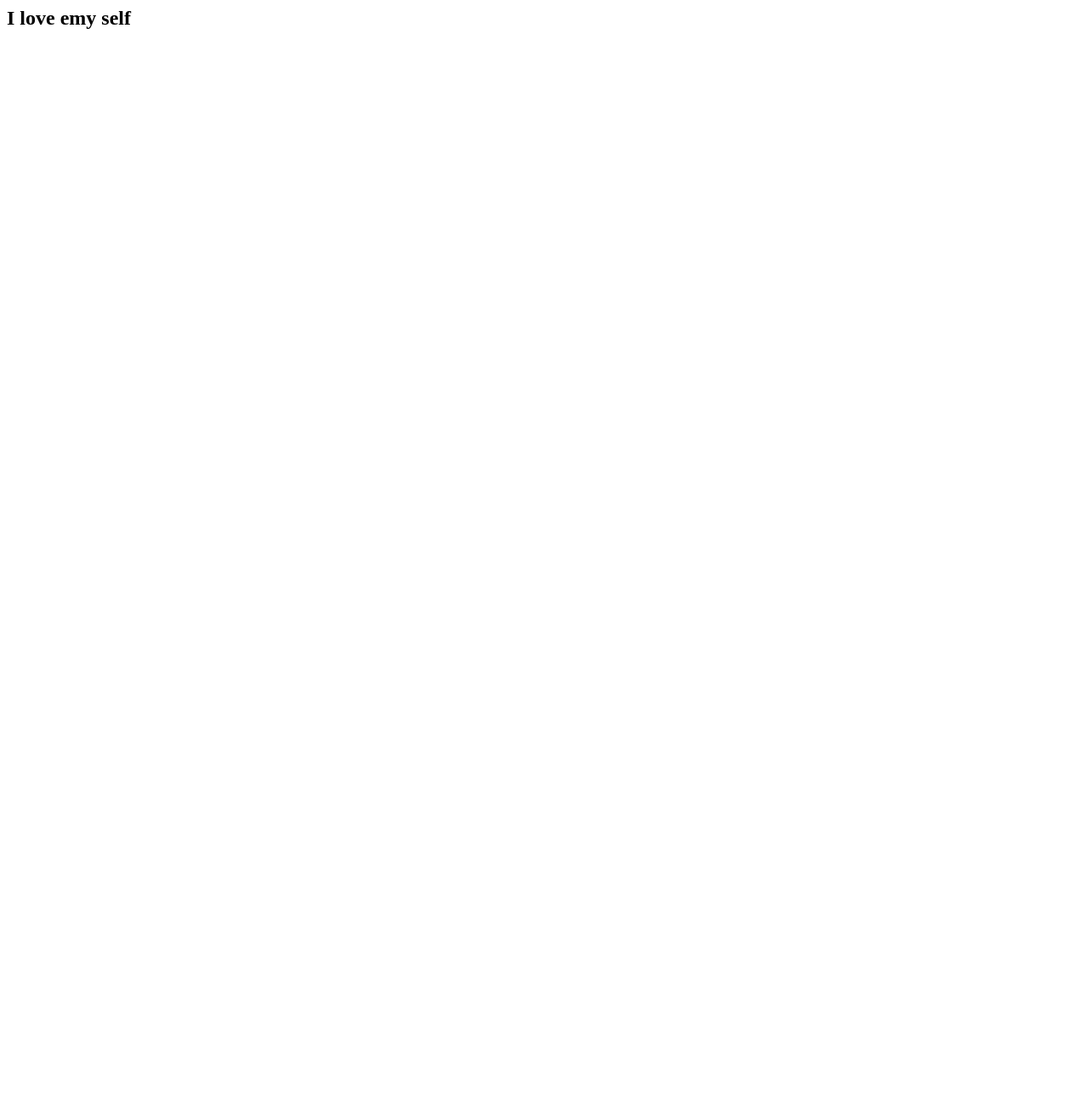
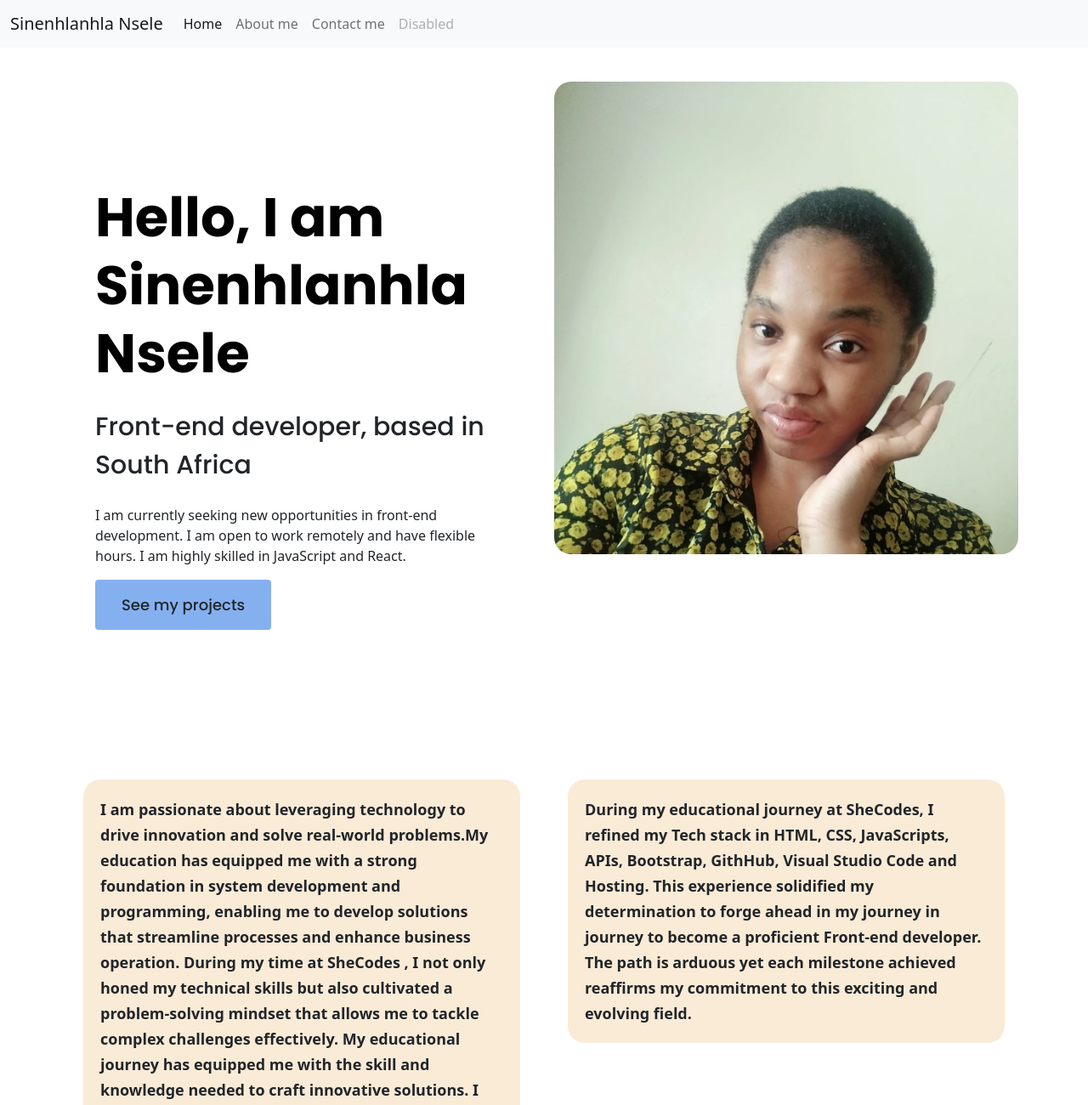
Before and after one commit to Snenhlanhl/Anny-profile-project, a plain HTML site: page aboutMe.html in a window 1280 px wide. Shown: the top 1300 px of the page at 85% size. Before the commit the page ends 800 px from the top, so only its background shows below. Drawn offline with nearby package versions, Linux system fonts and the light colour scheme.

Commit message:
updated about me page

```diff
--- a/aboutMe.html
+++ b/aboutMe.html
@@ -1,3 +1,105 @@
-<h2>
-    I love emy self
-</h2>
+<!DOCTYPE html>
+<html lang="en">
+<head>
+    <script type="text/javascript" src="https://codesandbox.io/public/sse-hooks/sse-hooks.29ebf9c7c56b54ddfd75e5d13890b11c.js"></script>
+    <script type="text/javascript" src="https://codesandbox.io/static/js/banner.d9cb10a38.js"></script>
+    <meta charset="UTF-8">
+    <meta name="viewport" content="width=device-width, initial-scale=1.0">
+    <title>annys-profile-website</title>
+    <link href="https://cdn.jsdelivr.net/npm/bootstrap@5.1.3/dist/css/bootstrap.min.css" rel="stylesheet" integrity="sha384-1BmE4kWBq78iYhFldvKuhfTAU6auU8tT94WrHftjDbrCEXSU1oBoqyl2QvZ6jIW3" crossorigin="anonymous">
+    <link rel="preconnect" href="https://fonts.gstatic.com">
+    <script src="https://cdn.jsdelivr.net/npm/bootstrap@5.1.3/dist/js/bootstrap.bundle.min.js" integrity="sha384-ka7Sk0Gln4gmtz2MlQnikT1wXgYsOg+OMhuP+IlRH9sENBO0LRn5q+8nbTov4+1p" crossorigin="anonymous"></script>
+    <link rel="stylesheet" href="style.css"/>
+    <link href="https://fonts.googleapis.com/css2?family=Playfair+Display:wght@700&amp;family=Poppins:wght@500;700&amp;display=swap" rel="stylesheet">
+    <script src="https://kit.fontawesome.com/ddc3ee268a.js" crossorigin="anonymous"></script>
+</head>
+<nav class="navbar navbar-expand-lg navbar-light bg-light">
+    <div class="container-fluid">
+      <a class="navbar-brand" href="#"  title="Front-end developer">Sinenhlanhla Nsele</a>
+      <button class="navbar-toggler" type="button" data-bs-toggle="collapse" data-bs-target="#navbarNav" aria-controls="navbarNav" aria-expanded="false" aria-label="Toggle navigation">
+        <span class="navbar-toggler-icon"></span>
+      </button>
+      <div class="collapse navbar-collapse" id="navbarNav">
+        <ul class="navbar-nav">
+          <li class="nav-item">
+            <a class="nav-link active" aria-current="page" href="#" title="Home page">Home</a>
+          </li>
+          <li class="nav-item">
+            <a class="nav-link" href="aboutMe.html" title="About me">About me</a>
+          </li>
+          <li class="nav-item">
+            <a class="nav-link" href="contactMe.html" title="contact me">Contact me</a>
+          </li>
+          <li class="nav-item">
+            <a class="nav-link disabled">Disabled</a>
+          </li>
+        </ul>
+      </div>
+    </div>
+  </nav>
+<body>
+  <div class="container">
+    <div class="row">
+      <div class="col-lg-6">
+
+        <div class="wrapped">
+    <h1 class="mb-4">
+      Hello, I am
+        Sinenhlanhla Nsele
+    </h1>
+    <p class="free mb-4">
+        Front-end developer, based in South Africa
+    </p>
+    <p>
+        I am currently seeking new opportunities in front-end development.
+        I am open to work remotely and have flexible hours.
+        I am highly skilled in JavaScript and React.
+    </p>
+    <div class="free">
+    <a href="#" text-center class="btn btn-branding"> See my projects</a>
+    </div>
+  </div>
+  </div>
+
+    <div class="col-lg-6">
+    <img src="Src/Anny.jpg" target="blank"  alt class="img-fluid"  />
+    </div>
+    </div>
+    <div class="row">
+        <div class="col-lg-6">
+    <p class="m-3 content">
+        I am passionate about leveraging technology  to drive innovation
+         and solve real-world problems.My education has equipped me with a
+         strong foundation in system development and programming,
+        enabling me to develop solutions that streamline processes
+         and enhance business operation.
+
+
+        During my time at SheCodes , I not only honed my technical skills
+        but also cultivated a problem-solving mindset that allows me to tackle
+        complex challenges effectively. My educational journey has equipped me
+        with the skill and knowledge needed to craft innovative solutions.
+        I am enthusiastic about diving into IT industry, contributing to projects
+        that push boundaries and solve real-world challenges.
+        I am eager to embark on a career in the IT industry, where i can apply
+        my knowledge and contribute to the ever-evolving world of technology.
+    </p>
+    </div>
+
+    <div class="col-lg-6">
+        <p class="m-3 content">
+        During my educational journey at SheCodes, I refined my Tech stack
+         in HTML, CSS, JavaScripts, APIs, Bootstrap, GithHub, Visual Studio Code and Hosting. This experience
+         solidified my determination to forge ahead in my journey in journey
+         to become a proficient Front-end developer. The path is arduous
+          yet each milestone achieved  reaffirms my commitment to this exciting
+          and evolving field.
+    </p>
+    </div>
+    </div>
+
+
+
+
+</body>
+</html>
--- a/style.css
+++ b/style.css
@@ -4,7 +4,7 @@
 }
 
 .wrapped {
-    background-color: white;
+    background-color:white;
     margin-bottom: none;
     padding: 160px 30px;
 }
@@ -55,10 +55,20 @@ h{
 
 img {
     border-radius: 20px ;
-    margin-top: 30px;
+    margin-top: 40px;
+    margin-bottom: 80px;
 
 }
 .img-fluid {
     max-width:100%;
     height: auto;
+
 }
+.content {
+    line-height: 30px;
+    font-weight:bold;
+    font-size: 18px;
+    background-color: antiquewhite;
+    border-radius: 20px;
+    padding: 20px 20px;
+}
```
Also changed, not shown: index.html (+7 -2 lines), work.html (added).
